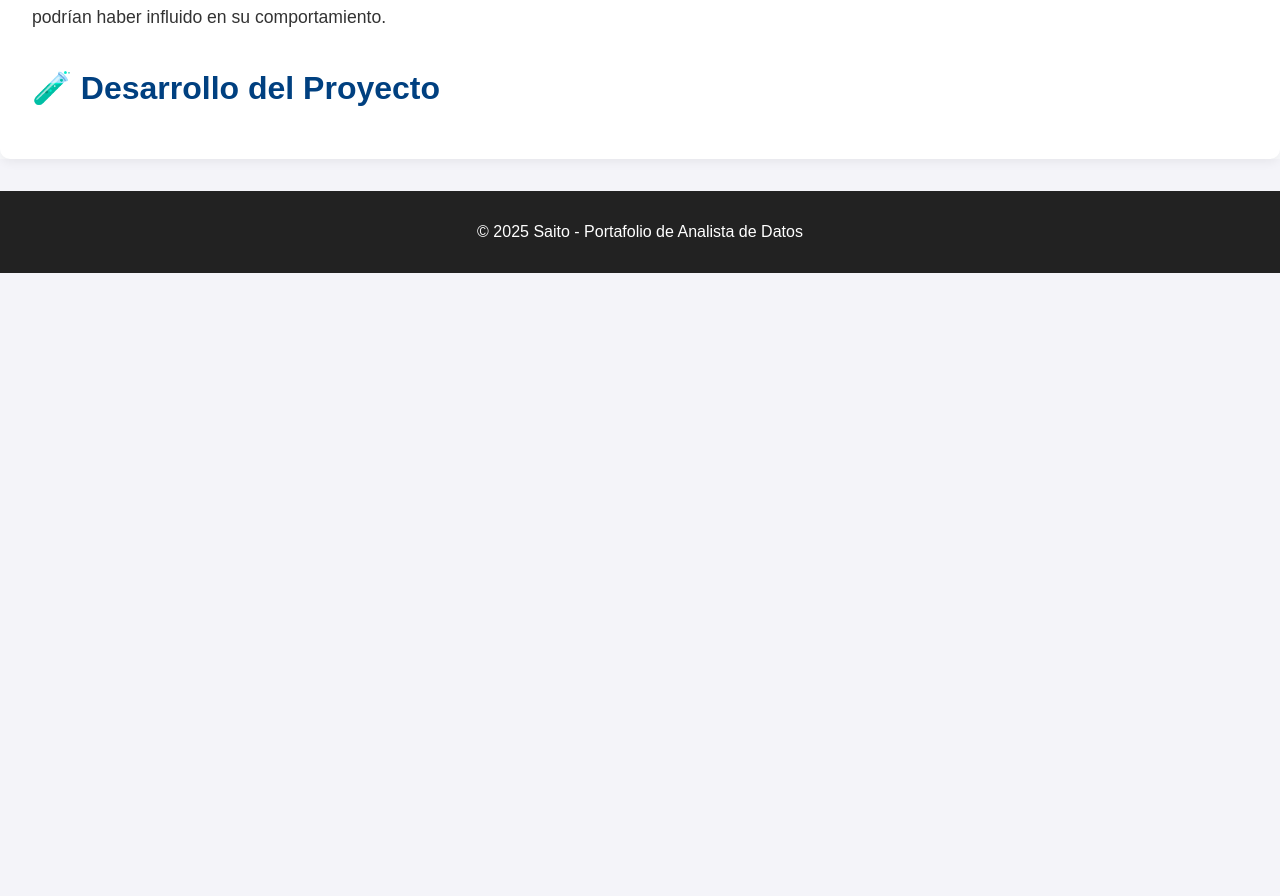
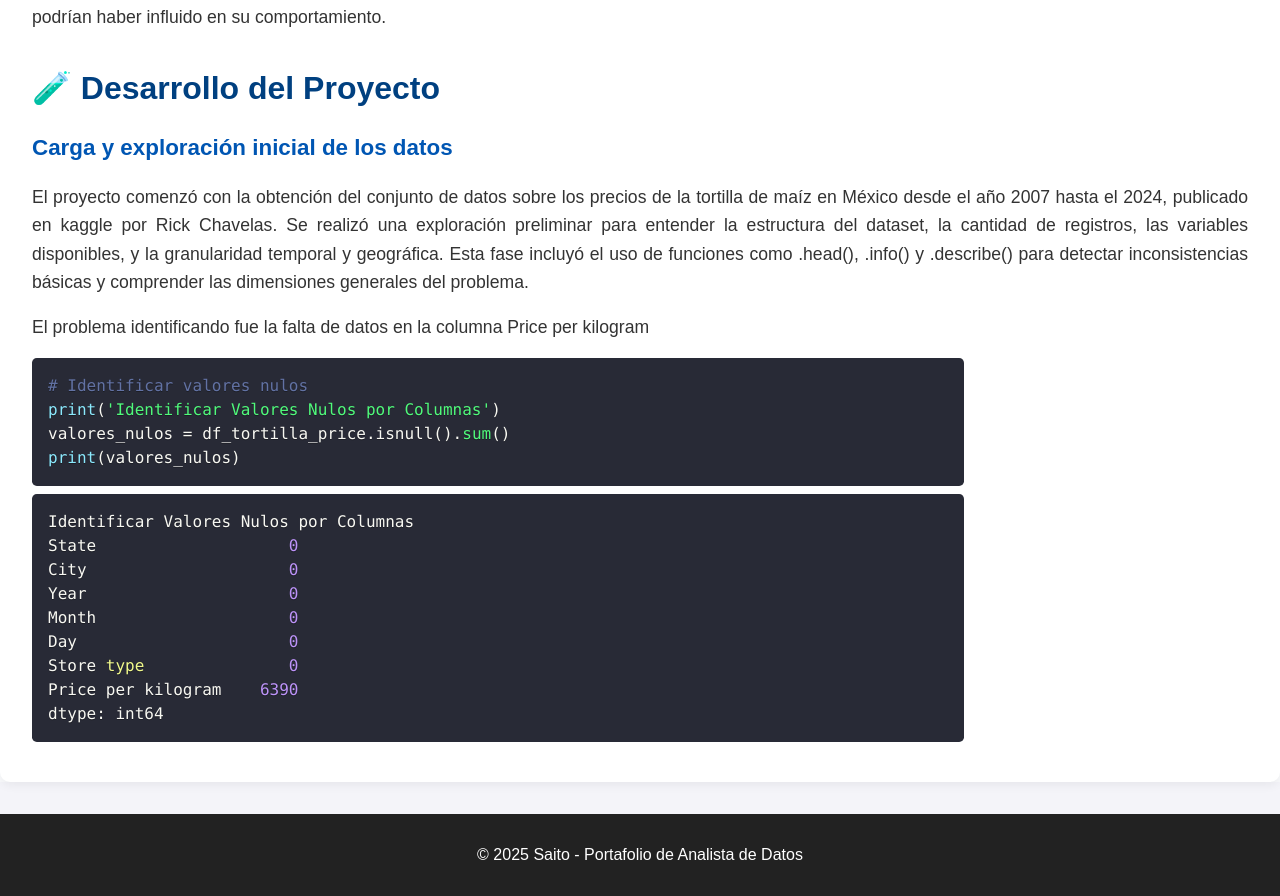
Before and after one commit to SaitoM17/mi-portafolio, a React (Create React App) app: page /Precio-tortilla in a window 1280 px wide. Shown: the part 1145-2041 px from the top of the page. Before the commit the page ends 1418 px from the top, so only its background shows below. Built offline with nearby package versions, Linux system fonts and the light colour scheme.

Commit message:
feat: Se agrego apartado carga y exploración inicial

```diff
--- a/src/pages/PrecioTortillaMexico.js
+++ b/src/pages/PrecioTortillaMexico.js
@@ -1,4 +1,23 @@
+import { Prism as SyntaxHighlighter } from 'react-syntax-highlighter';
+import { dracula } from 'react-syntax-highlighter/dist/esm/styles/prism';
+
 function PrecioTortilla() {
+
+  const code1 = `# Identificar valores nulos
+print('Identificar Valores Nulos por Columnas')
+valores_nulos = df_tortilla_price.isnull().sum()
+print(valores_nulos)`;
+
+  const salida1 = `Identificar Valores Nulos por Columnas
+State                    0
+City                     0
+Year                     0
+Month                    0
+Day                      0
+Store type               0
+Price per kilogram    6390
+dtype: int64`;
+
   return (
     <div className="pagina-proyecto">
       <div className="contenedor-proyecto">
@@ -19,6 +38,21 @@ function PrecioTortilla() {
         </p>
 
         <h2>🧪 Desarrollo del Proyecto</h2>
+
+        <h3>Carga y exploración inicial de los datos</h3>
+        <p>
+          El proyecto comenzó con la obtención del conjunto de datos sobre los precios de la tortilla de maíz en México desde el año 2007 hasta el 2024,
+          publicado en kaggle por Rick Chavelas. Se realizó una exploración preliminar para entender la estructura del dataset, la cantidad de registros,
+          las variables disponibles, y la granularidad temporal y geográfica. Esta fase incluyó el uso de funciones como .head(), .info() y .describe() para
+          detectar inconsistencias básicas y comprender las dimensiones generales del problema.
+        </p>
+        <p>El problema identificando fue la falta de datos en la columna Price per kilogram</p>
+        <SyntaxHighlighter language="python" style={dracula} className="code-block">
+          {code1}
+        </SyntaxHighlighter>
+        <SyntaxHighlighter language="bash" style={dracula} className="code-block">
+          {salida1}
+        </SyntaxHighlighter>
       </div>
     </div>
   );
```
